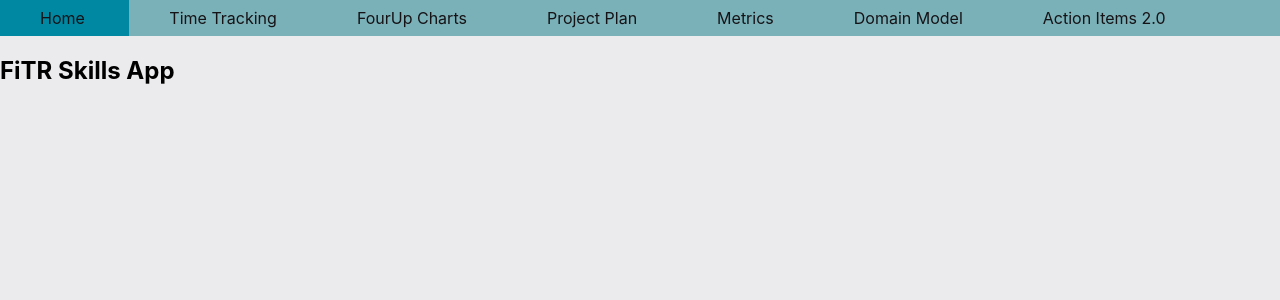
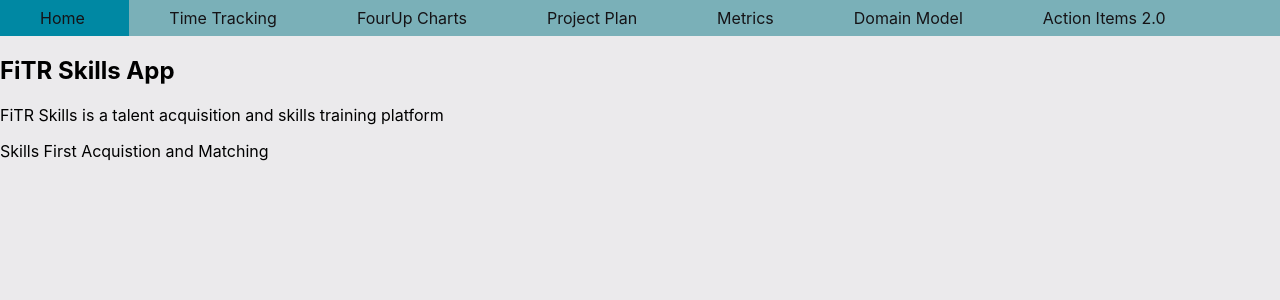
Before and after one commit to FiTRSkills-com/FiTR_Skills_App_Project_Website, a React (Create React App) app: page / in a window 1280 px wide. Shown: the top 300 px of the page. Built offline with nearby package versions, Linux system fonts and the light colour scheme.

Commit message:
Updated Home Page

```diff
--- a/src/components/Home.js
+++ b/src/components/Home.js
@@ -1,10 +1,18 @@
 import React from 'react';
+import { projectDescription } from '../content';
 
 function Home() {
     return (
-        <div>
-            <h2 class='header-text'>FiTR Skills App</h2>
-        </div>
+        <>
+            <div>
+                <h2 class='header-text'>FiTR Skills App</h2>
+            </div>
+        {
+            projectDescription.map( (paragraph) => (
+                <p className='bodyText'>{paragraph}</p>
+            ))
+        }
+        </>
     );
 }
 
--- /dev/null
+++ b/src/content.js
@@ -0,0 +1,23 @@
+export const projectDescription = [
+    "FiTR Skills is a talent acquisition and skills training platform",
+
+    " Skills First Acquistion and Matching",
+];
+
+export const projectLinks = [
+    {
+        link: "https://github.com/FiTRSkills-com",
+        text: "GitHub",
+    },
+    {
+        link: "http://www.fitrskills.com/",
+        text: "FITRSkills",
+    },
+];
+
+export const projectPlan = [
+    "The project description can be found on the home page",
+    "‎", // empty line character
+
+    "Our Project Plan goes here",
+];
```
